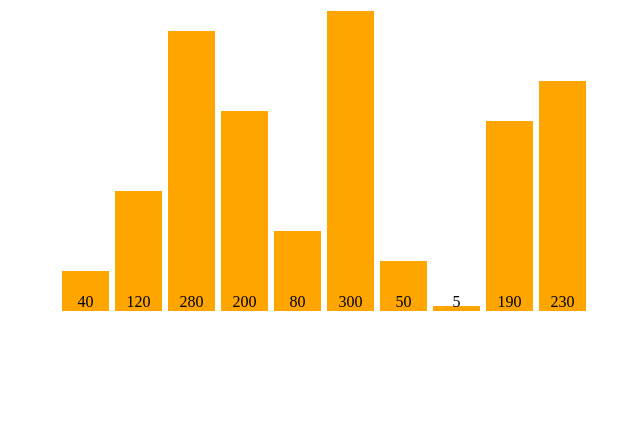
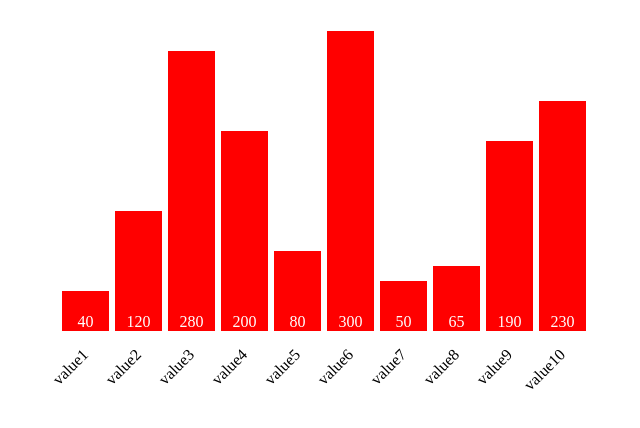
Before and after one commit to sylvain-gdk/chart-library, a plain HTML site: page index.html in a window 1280 px wide. Shown: the whole page, without its empty margins (316-956 px from the left). Drawn offline with nearby package versions, Linux system fonts and the light colour scheme.

Commit message:
Add labels under bars

```diff
--- a/assets/stylesheets/main.css
+++ b/assets/stylesheets/main.css
@@ -2,22 +2,20 @@
   display: flex;
   justify-content: center;
   align-items: flex-end;
+  padding-top: 20px;
 }
 
 .value {
-  display: table-cell;
   position: absolute;
   left: 50%;
   transform: translate(-50%);
 }
 
 .label {
-  position: relative;
-  bottom: 30%
-  left: 50%;
-  transform: translate(-50%);
-  transform: rotate(45deg);
-  transform-origin: left top;
+  position: absolute;
+  right: 50%;
+  transform: rotate(-45deg);
+  transform-origin: right;
 }
 
 .bar {
@@ -41,3 +39,11 @@
 .green {
   background: green;
 }
+
+.black {
+  background: black;
+}
+
+.white {
+  background: white;
+}
--- a/barChart.js
+++ b/barChart.js
@@ -1,20 +1,9 @@
-var options = {
-  chartTitle: 'My Chart',
-  chartWidth: 500,
-  chartHeight: 400,
-  barSpacing: 3,
-  barColor: 'orange',
-  barLabelColor: 'blue',
-  barValuePos: 0
-};
 
 function drawBarChart(data, options, element){
   var valueClass = 'value';
-  var valueStyle = 'bottom: ' + options.barValuePos + '%';
-  var labelClass = 'label color-' + options.barLabelColor;
-  /*var labelTag = $( '<div>', {
-    'class': labelClass
-  });*/
+  var valueStyle = 'color: ' + options.barValueColor + '; bottom: ' + options.barValuePos + '%';
+  var labelClass = 'label';
+  var labelStyle = 'color: ' + options.barLabelColor + '; bottom: -30px';
   var chartStyle = 'width: ' + options.chartWidth + 'px;' +
     ' height: ' + options.chartHeight + 'px';
   var body = $( 'body' );
@@ -34,11 +23,12 @@ function drawBarChart(data, options, element){
       'class': valueClass,
       'style': valueStyle
     }).html(value[0]);
+    var labelTag = $( '<div>', {
+      'class': labelClass,
+      'style': labelStyle
+    }).html(value[1]);
     valueTag.appendTo(barTag);
-    //labelTag.appendTo(barTag);
+    labelTag.appendTo(barTag);
     barTag.appendTo(body);
   });
-
-  console.log(options);
-  console.log(data[3][1]);
 }
--- a/index.html
+++ b/index.html
@@ -12,8 +12,19 @@
     <script type="text/javascript">
       var data = [[40, 'value1'], [120, 'value2'], [280, 'value3'],
                   [200, 'value4'], [80, 'value5'], [300, 'value6'],
-                  [50, 'value7'], [5, 'value8'], [190, 'value9'],
+                  [50, 'value7'], [65, 'value8'], [190, 'value9'],
                   [230, 'value10']];
+
+      var options = {
+        chartTitle: 'My Chart',
+        chartWidth: 500,
+        chartHeight: 400,
+        barSpacing: 3,
+        barColor: 'red',
+        barValueColor: 'white',
+        barLabelColor: 'black',
+        barValuePos: 0
+      };
 
       $( function() {
         drawBarChart(data, options);
```
